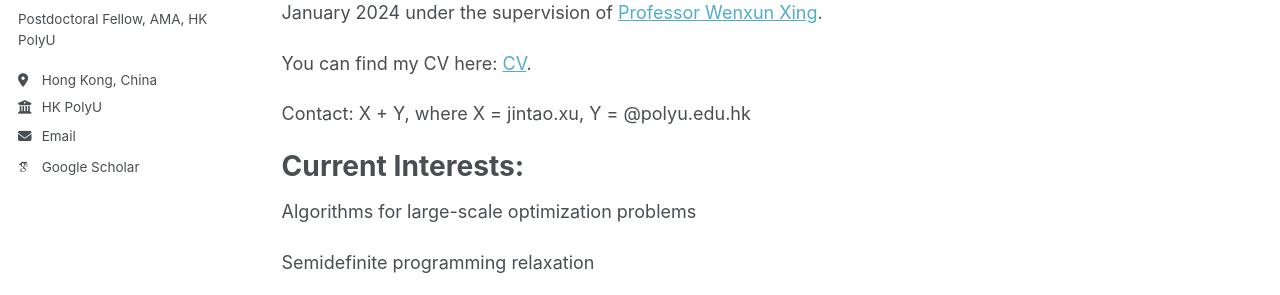
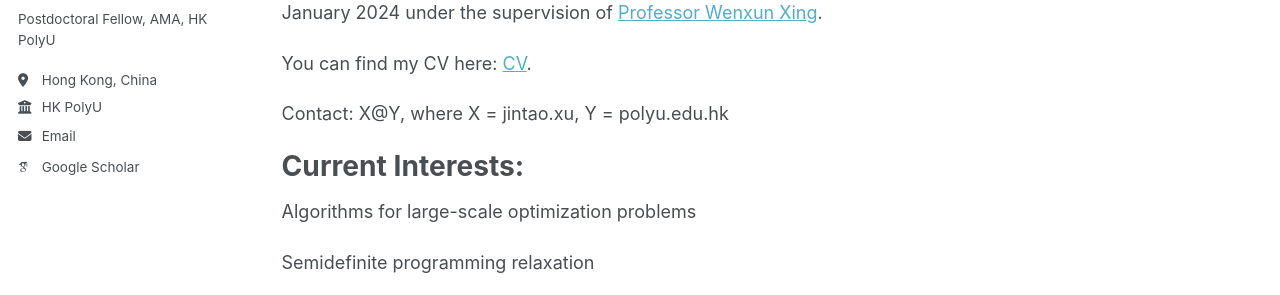
Before and after one commit to JintaoXuMath/JintaoXuMath.github.io, a Jekyll site: the page built from _pages/about.md, in a window 1280 px wide and 1234 px high. Shown: the part 304-599 px from the top of the window. Built offline with Jekyll 4.4.1, drawn with Linux system fonts in a browser that asks for light colours; some web fonts are replaced.

```diff
--- a/_pages/about.md
+++ b/_pages/about.md
@@ -11,7 +11,7 @@ I am a Postdoctoral Fellow working with [Professor Defeng Sun](https://www.polyu
 
 You can find my CV here: [CV]().
 
-Contact: X + Y, where X = jintao.xu, Y = @polyu.edu.hk
+Contact: X@Y, where X = jintao.xu, Y = polyu.edu.hk
 
 Current Interests:
 ======
```
